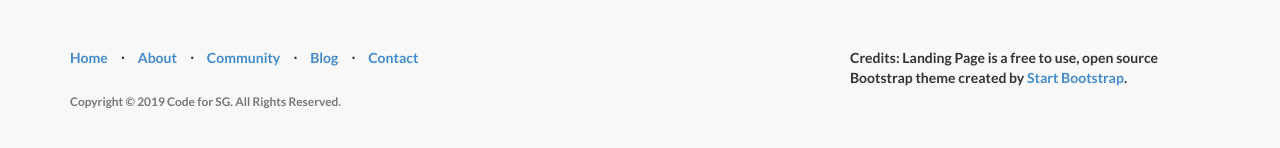
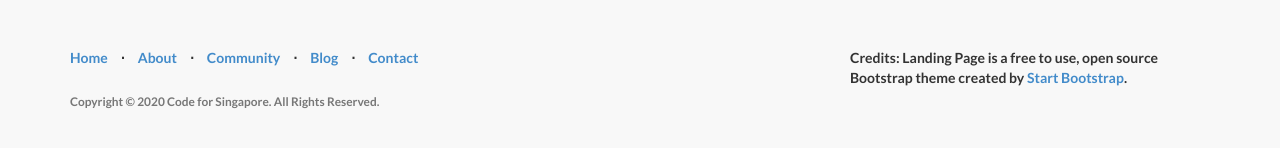
Before and after one commit to code-for-singapore/code-for-singapore.github.io, a Jekyll site: the page built from index.html, in a window 1280 px wide and 900 px high, scrolled down 3629 px. Shown: the part 740-888 px from the top of the window. Built offline with Jekyll 4.4.1, drawn with Linux system fonts in a browser that asks for light colours; nearby versions of some CDN libraries.

Commit message:
Update _config.yml

```diff
--- a/_config.yml
+++ b/_config.yml
@@ -2,14 +2,14 @@
 #      Main Configs       #
 # ----------------------- #
 
-url: http://yoursite.com
-title: Code for SG
-email: your-email@domain.com
-author: Code for SG
+url: https://c4sg.sg
+title: Code for Singapore
+email: orcsab@gmail.com
+author: Code for Singapore
 description: > # "Write an awesome description for your new site here.
   Code for Singapore believes that digital technology can empower
   non-profits and be used to solve the gaps in society.
-copyright: 'Copyright &copy; 2019 Code for SG. All Rights Reserved.'
+copyright: 'Copyright &copy; 2020 Code for Singapore. All Rights Reserved.'
 credits: 'Credits: Landing Page is a free to use, open source Bootstrap theme created by <a href="http://startbootstrap.com/">Start Bootstrap</a>.'
 
 # ----------------------- #
@@ -19,6 +19,8 @@
 # Build settings
 markdown: kramdown
 permalink: pretty
+plugins:
+  - jekyll-seo-tag
 
 # ----------------------- #
 #   3rd Party Settings    #
```
